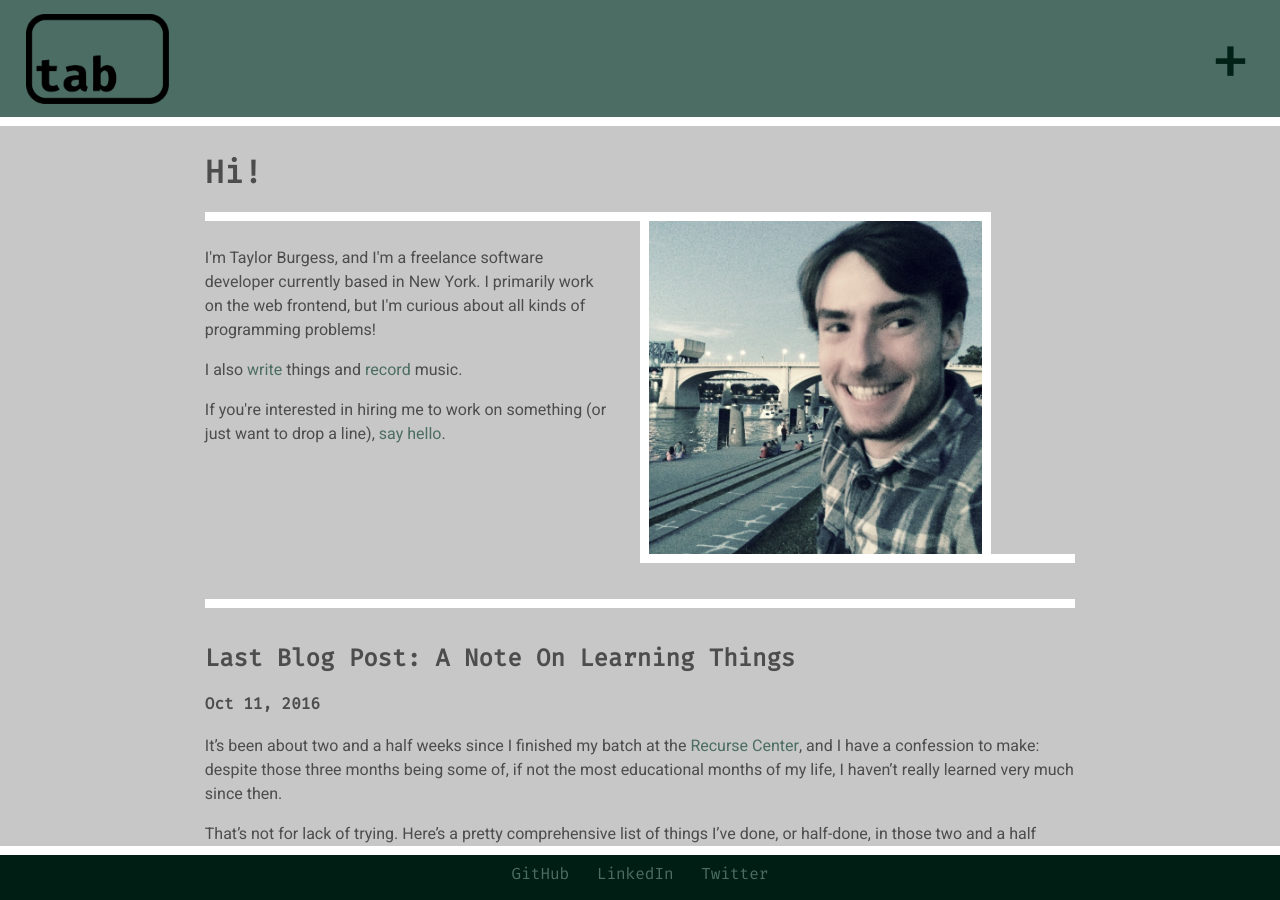
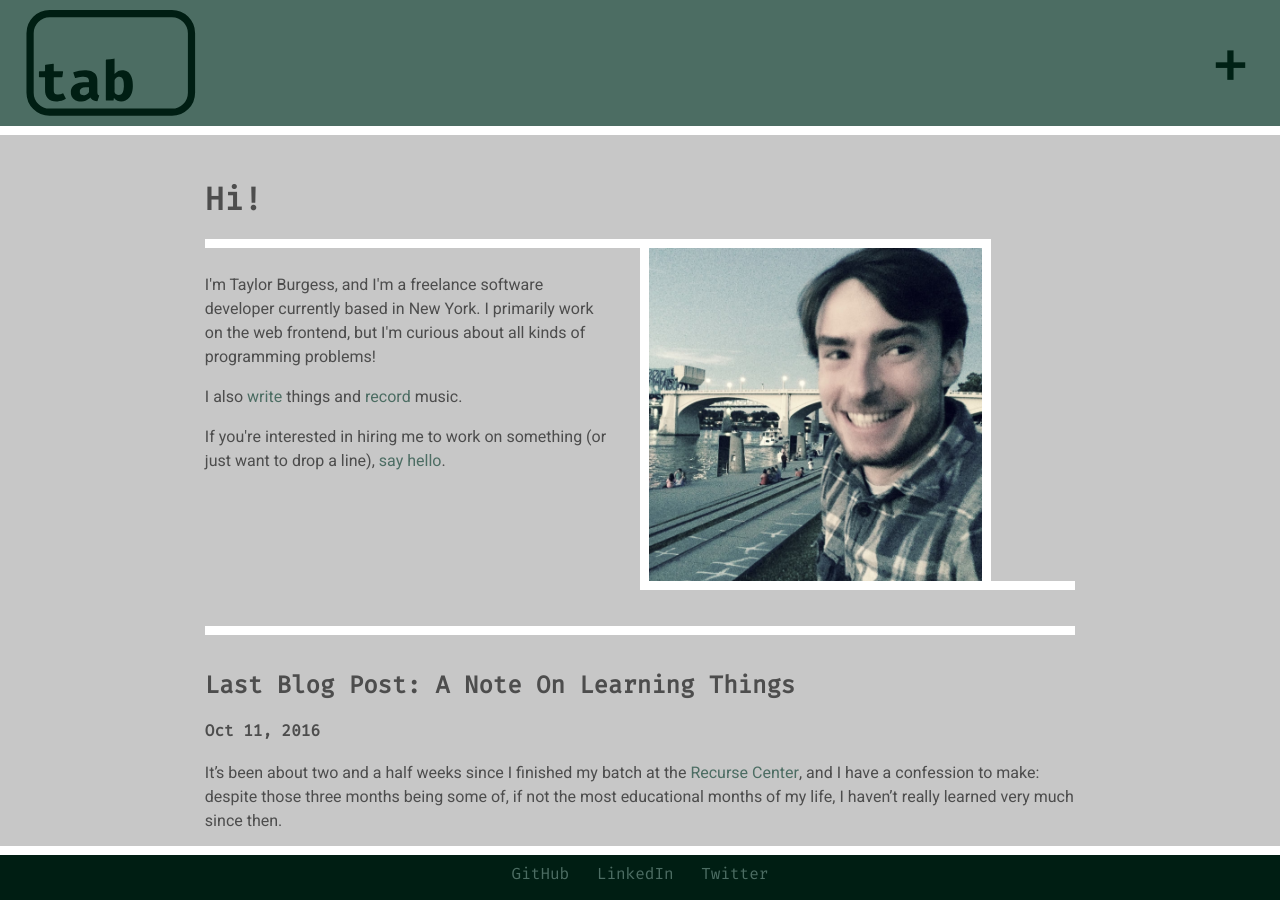
Before and after one commit to tayloraburgess/tayloraburgess.github.io, a Jekyll site: the page built from index.html, in a window 1280 px wide and 900 px high. Built offline with Jekyll 4.4.1, drawn with Linux system fonts in a browser that asks for light colours.

Commit message:
Change logo to SVG

```diff
--- a/_layouts/default.html
+++ b/_layouts/default.html
@@ -10,7 +10,7 @@
       <div class='nav'>
         <div class='menu'>
           <a href='{{ '/' | prepend: site.baseurl | prepend: site.url }}'>
-            <img class='logo' src='{{ '/assets/logo.png' | prepend: site.baseurl | prepend: site.url }}'>
+            <img class='logo' src='{{ '/assets/logo.svg' | prepend: site.baseurl | prepend: site.url }}'></object>
           </a>
           <h1 class='title expander closed'>+</h1>
         </div>
--- a/assets/css/main.scss
+++ b/assets/css/main.scss
@@ -29,7 +29,7 @@ div.content {
   width: 100vw;
   min-height: 100vh;
   margin: 0;
-  padding: 17vh 16vw 9vh 16vw;
+  padding: 20vh 16vw 11vh 16vw;
   font-family: 'Heebo', sans-serif;
   background-color: $main-back-color;
   color: $text-color;
@@ -43,7 +43,7 @@ img {
   border: 1vh solid white;
   max-width: 100%;
 }
-img.logo {
+.logo {
   display: block;
   position: absolute;
   margin: 0;
@@ -51,7 +51,10 @@ img.logo {
   top: 50%;
   transform: translateY(-50%);
   border: 0px;
-  height: 10vh;
+  height: 11.9vh;
+}
+path#path30 {
+    fill: white;
 }
 
 pre.highlight {
@@ -116,7 +119,7 @@ div.nav {
 }
 div.menu {
   position: relative;
-  height: 13vh;
+  height: 14vh;
 }
 
 div.nav-link {
```
Also changed, not shown: assets/logo.png (deleted), assets/logo.svg (added).
